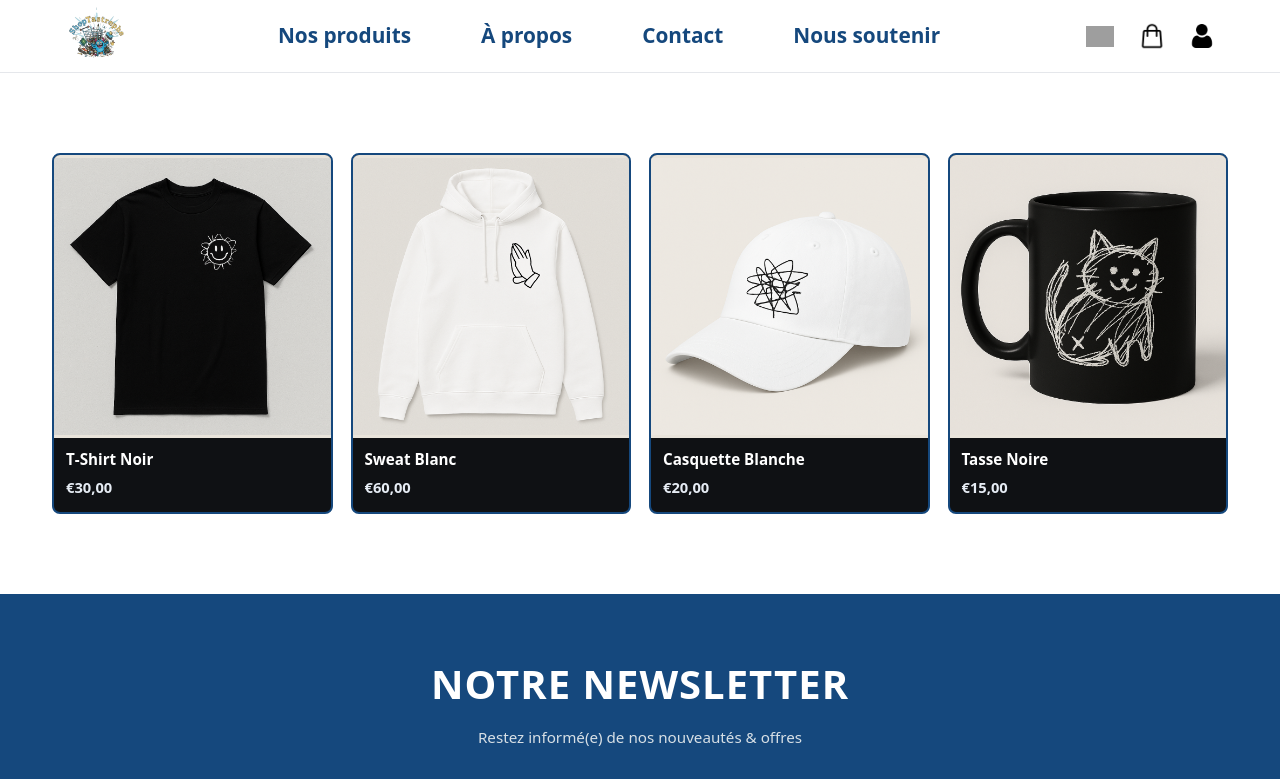
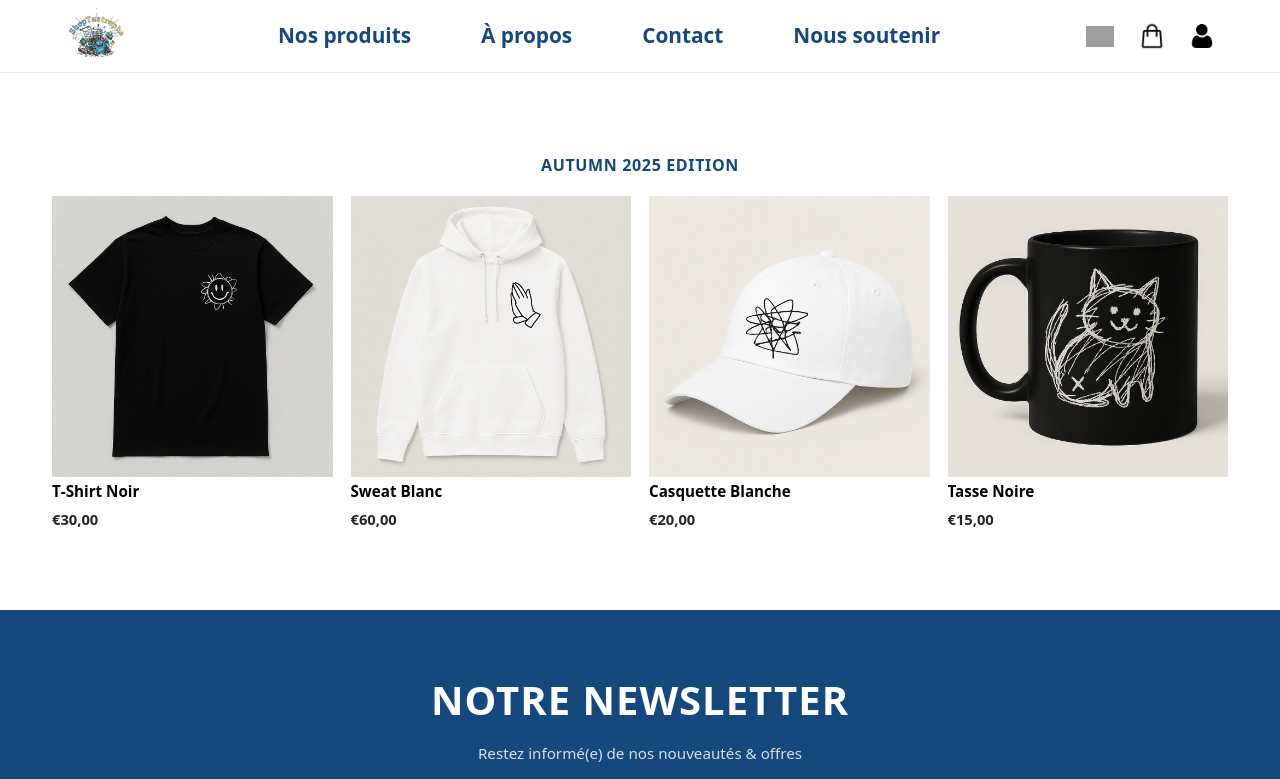
Before and after one commit to LiOlivier/ShopTastrophe, a React app in the folder frontend/: page /products in a window 1280 px wide. Shown: the top 779 px of the page. Built offline with nearby package versions, Linux system fonts and the light colour scheme; grey boxes are pictures that could not be loaded; the HTML template or start-up script is replaced by a standard one.

Commit message:
Finish product + Title

```diff
--- a/frontend/src/components/ProductsGrid.css
+++ b/frontend/src/components/ProductsGrid.css
@@ -2,6 +2,17 @@
   max-width: 1200px;
   margin: 24px auto 48px auto;
   padding: 0 20px;
+}
+
+/* Section badge at the top center */
+.grid-badge {
+  width: 100%;
+  text-align: center;
+  margin: 0 0 16px 0;
+  color: #15487D;
+  font-weight: 800;
+  letter-spacing: 0.04em;
+  text-transform: uppercase;
 }
 
 .products-grid {
@@ -13,16 +24,15 @@
 .product-card {
   display: flex;
   flex-direction: column;
-  border-radius: 8px;
-  border: 2px solid #15487D;
   overflow: hidden;
-  background: #0f1114; /* page bg peeking between media and info; adjust if needed */
+  background: #ffffff;
 }
 
 .product-media {
   display: block;
-  background: #e9e4db; /* neutral to match mockups */
-  aspect-ratio: 1 / 1; /* square media like the reference */
+  background: #e9e4db;
+  background: #ffffff;
+  transition: transform 180ms ease;
 }
 
 .product-img {
@@ -33,20 +43,21 @@
 }
 
 .product-info {
-  padding: 10px 12px 14px 12px; /* default bottom padding */
+  transition: padding 160ms ease, transform 180ms ease;
+  color: black;
   background: transparent;
   transition: padding 160ms ease;
 }
 
 .product-title {
   margin: 0 0 6px 0;
-  color: #ffffff;
+  color: #000000;
   font-size: 0.95rem;
   font-weight: 700;
 }
 
 .product-price {
-  color: #e6ecf4;
+  color: #262627;
   font-size: 0.92rem;
   font-weight: 700;
 }
@@ -56,9 +67,55 @@
   outline-offset: 2px;
 }
 
-/* On hover, tighten the bottom spacing of the info to give a subtle upward shift */
 .product-card:hover .product-info {
   padding-bottom: 6px;
+}
+.product-card:hover .product-info {
+  padding-bottom: 6px;
+  transform: translateY(-2px);
+}
+
+.product-card:hover,
+.product-card:focus-visible {
+  transform: translateY(-2px);
+}
+
+.product-cta {
+  display: flex;
+  align-items: stretch;
+  justify-content: center;
+  background: transparent;
+  overflow: hidden;
+  max-height: 0; /* collapsed by default */
+  opacity: 0;
+  transform: translateY(6px);
+  transition: max-height 220ms ease, opacity 200ms ease, transform 200ms ease;
+}
+
+.product-card:hover .product-cta,
+.product-card:focus-within .product-cta {
+  max-height: 56px;
+  opacity: 1;
+  transform: translateY(0);
+}
+
+.add-to-cart-btn {
+  appearance: none;
+  border: none;
+  border-radius: 0;
+  width: 100%;
+  padding: 12px 16px;
+  background: #1e61a9;
+  color: #ffffff;
+  font-weight: 800;
+  text-transform: uppercase;
+  letter-spacing: 0.02em;
+  cursor: pointer;
+}
+
+.add-to-cart-btn:hover,
+.add-to-cart-btn:focus-visible {
+  background: #2573c7;
 }
 
 @media (max-width: 1024px) {
--- a/frontend/src/components/ProductsGrid.jsx
+++ b/frontend/src/components/ProductsGrid.jsx
@@ -11,6 +11,7 @@ const items = [
 export default function ProductsGrid({ className = "" }) {
   return (
     <section className={`products-grid-section ${className}`.trim()}>
+      <div className="grid-badge">Autumn 2025 Edition</div>
       <div className="products-grid">
         {items.map((it, i) => (
           <div key={i} className="product-card">
@@ -21,6 +22,16 @@ export default function ProductsGrid({ className = "" }) {
               <h3 className="product-title">{it.title}</h3>
               <div className="product-price">{it.price}</div>
             </div>
+            {/* CTA that reveals on hover */}
+            <div className="product-cta">
+              <button
+                type="button"
+                className="add-to-cart-btn"
+                onClick={() => console.log("Ajouter au panier:", it.title)}
+              >
+                Ajouter au panier
+              </button>
+            </div>
           </div>
         ))}
       </div>
```
